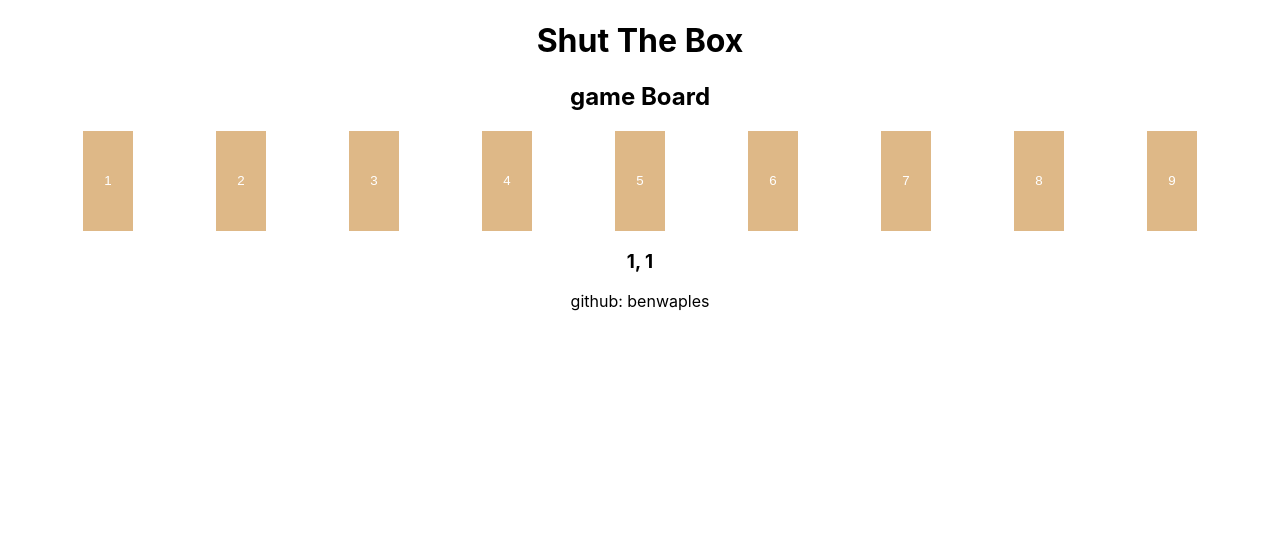
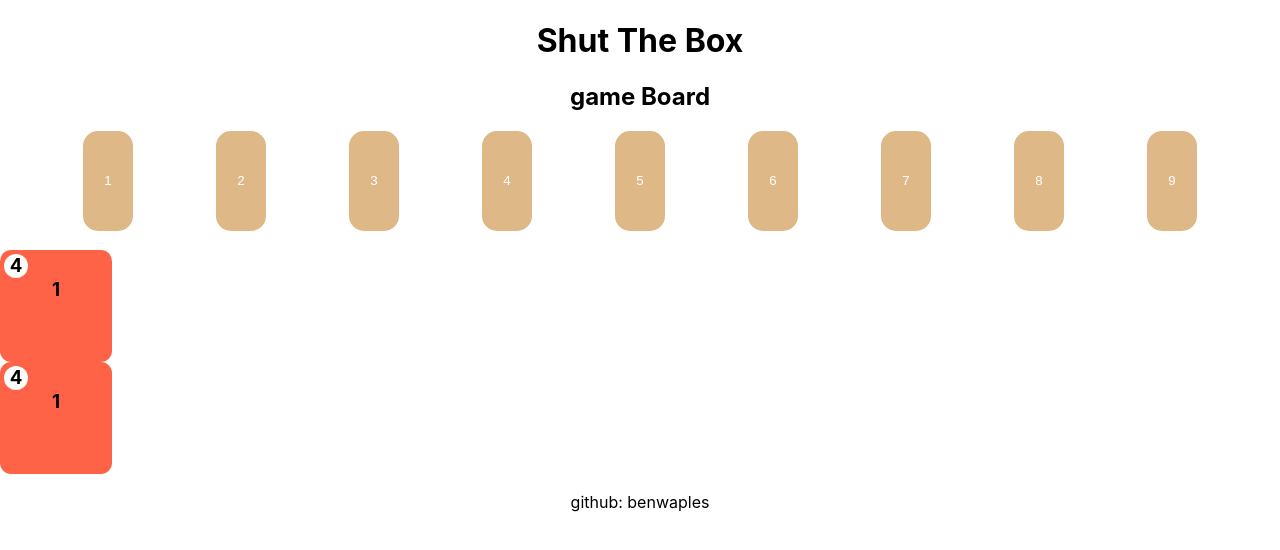
Before and after one commit to benwaples/shut-the-box, a React (Create React App) app: page / in a window 1280 px wide. Shown: the top 550 px of the page. Built offline with nearby package versions, Linux system fonts and the light colour scheme.

Commit message:
generate dots

```diff
--- /dev/null
+++ b/src/components/displayDice/DisplayDice.scss
@@ -0,0 +1,15 @@
+.dice {
+  padding: 4px;
+  background-color: tomato;
+  width: 104px;
+  height: 104px;
+  border-radius: 10%;
+}
+
+.dot {
+  display: block;
+  width: 24px;
+  height: 24px;
+  border-radius: 50%;
+  background-color:white;
+  }
--- /dev/null
+++ b/src/components/displayDice/DisplayDice.tsx
@@ -0,0 +1,22 @@
+/* eslint-disable no-return-assign */
+/* eslint-disable no-param-reassign */
+import React from 'react';
+import './DisplayDice.scss';
+
+export default function DisplayDice({
+  diceArray,
+}: {
+  diceArray: number[];
+}): JSX.Element {
+  const displayDice = diceArray.map((dice: number) => {
+    return (
+      <div className={`dice face-${dice}`}>
+        {[...Array(dice)].map(() => (
+          <span className="dot">4</span>
+        ))}
+        {dice}
+      </div>
+    );
+  });
+  return <>{displayDice}</>;
+}
--- a/src/components/displayNumber/DisplayNumbers.scss
+++ b/src/components/displayNumber/DisplayNumbers.scss
@@ -22,13 +22,14 @@ div {
   justify-content: space-evenly;
   align-items: center;
 
-
   button {
     border: none;
     cursor: pointer;
     width: 50px;
     height: 100px;
-    transition: ease-in-out .2s
+    transition: ease-in-out .2s;
+
+    border-radius: 15px;
   }
 
   button:hover {
--- a/src/components/shutTheBox/ShutTheBox.tsx
+++ b/src/components/shutTheBox/ShutTheBox.tsx
@@ -4,6 +4,7 @@
 import React, { useState, useEffect } from 'react';
 import { RemainingBlocksType } from '../../types';
 import { isGameOver, removeBlocks } from '../../utils';
+import DisplayDice from '../displayDice/DisplayDice';
 // import { isGameOver } from '../../utils';
 import DisplayNumbers from '../displayNumber/DisplayNumbers';
 import RestartButton from '../restartButton/RestartButton';
@@ -65,8 +66,8 @@ export default function ShutTheBox(): JSX.Element {
 
   // to do
   /*
-  1. work on end game logic => run it after dice are rolled
-  2. disable the buttons when the roll dice is true
+  1. work on end game logic => run it after dice are rolled - once it works, allow a user to reset a game
+  2. allow user to unclick a block if the block is in play
   */
 
   return (
@@ -83,7 +84,7 @@ export default function ShutTheBox(): JSX.Element {
         </section>
         <section>
           <h3>
-            {diceArray[0]}, {diceArray[1]}
+            <DisplayDice {...{ diceArray }} />
           </h3>
           {rollDice && <RollDice {...{ setRollDice, setDiceArray }} />}
           {gameOver && <RestartButton {...{ handleRestart }} />}
```
